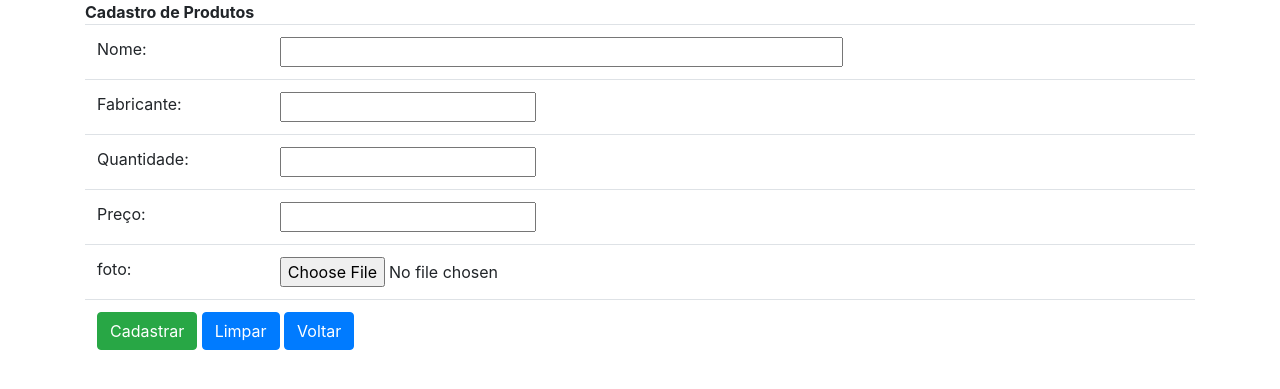
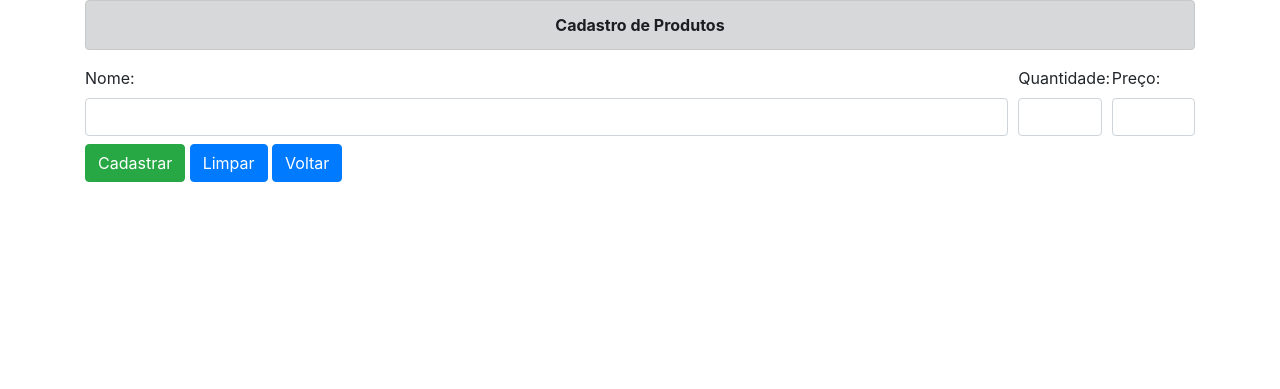
Before and after one commit to hncpedro95/CBJK, a PHP site: page /visao/formCadastrarProduto.php in a window 1280 px wide. Shown: the top 389 px of the page. Run offline with PHP 8.4, Linux system fonts and the light colour scheme.

Commit message:
Atualização do cadastrarProduto.php, produto.php, produtoDao, formCadastrarProduto.php, principal.php

```diff
--- a/visao/formCadastrarProduto.php
+++ b/visao/formCadastrarProduto.php
@@ -8,38 +8,41 @@
     </head>
     <body>
         <div class="container">
-            <div class="well"><strong>Cadastro de Produtos</strong></div>
+
+            <div class="well alert alert-dark text-center" ><strong>Cadastro de Produtos</strong></div>
             <form action="../controle/cadastrarProduto.php" method="post"enctype="multipart/form-data">
-                <table class="table">
-                    <tr>
-                        <td>Nome:</td>
-                        <td><input type="text" name="nome" size="50"/></td>
-                    </tr>
-                    <tr>
-                        <td>Fabricante:</td>
-                        <td><input type="text" name="fabricante"/></td>
-                    </tr>
-                    <tr>
-                        <td>Quantidade:</td>
-                        <td><input type="text" name="quantidade"/></td>
-                    </tr>
-                    <tr>
-                        <td>Preço:</td>
-                        <td><input type="text" name="preco"/></td>
-                    </tr>
-                    <tr>
-                        <td>foto:</td>
-                        <td><input type="file" name="fotoProduto"/></td>
-                    </tr>
 
-                    <tr>
-                        <td colspan="2">
-                            <input type="submit" class="btn btn-success" value="Cadastrar"/>
-                            <input type="reset" class="btn btn-primary"  value="Limpar">
-                            <a href="listarProduto.php.php"><input type="button" class="btn btn-primary" value="Voltar"/></a>
-                        </td>
-                    </tr>
-                </table>
+
+
+                <div class="form-row">
+                    <div class="col-md-10 mb-8">
+                        <label for="validationCustom01">Nome:</label>
+                        <input name="nome"type="text" class="form-control" id="nome"  required>
+                        <div class="valid-feedback">
+                            Válido !
+                        </div>
+                    </div>
+                    <div class="col-md-1 mb-2">
+                        <label for="validationCustom01">Quantidade:</label>
+                        <input name="quantidade"type="text" class="form-control" id="quantidade"  required>
+                        <div class="valid-feedback">
+                            Válido !
+                        </div>
+                    </div>
+                    <div class="col-md-1 mb-2">
+                        <label for="validationCustom01">Preço:</label>
+                        <input name="preco"type="text" class="form-control" id="preco"  required>
+                        <div class="valid-feedback">
+                            Válido !
+                        </div>
+                    </div>
+                </div>
+
+
+                <input type="submit" class="btn btn-success" value="Cadastrar"/>
+                <input type="reset" class="btn btn-primary"  value="Limpar">
+                <a href="listarProduto.php.php"><input type="button" class="btn btn-primary" value="Voltar"/></a>
+
             </form>
         </div>
     <center>
```
Also changed, not shown: controle/cadastrarProduto.php (+1 -10 lines), modelo/produto.php (+8 -38 lines), modelo/produtoDAO.php (+3 -5 lines), visao/principal.php (+16 -0 lines).
